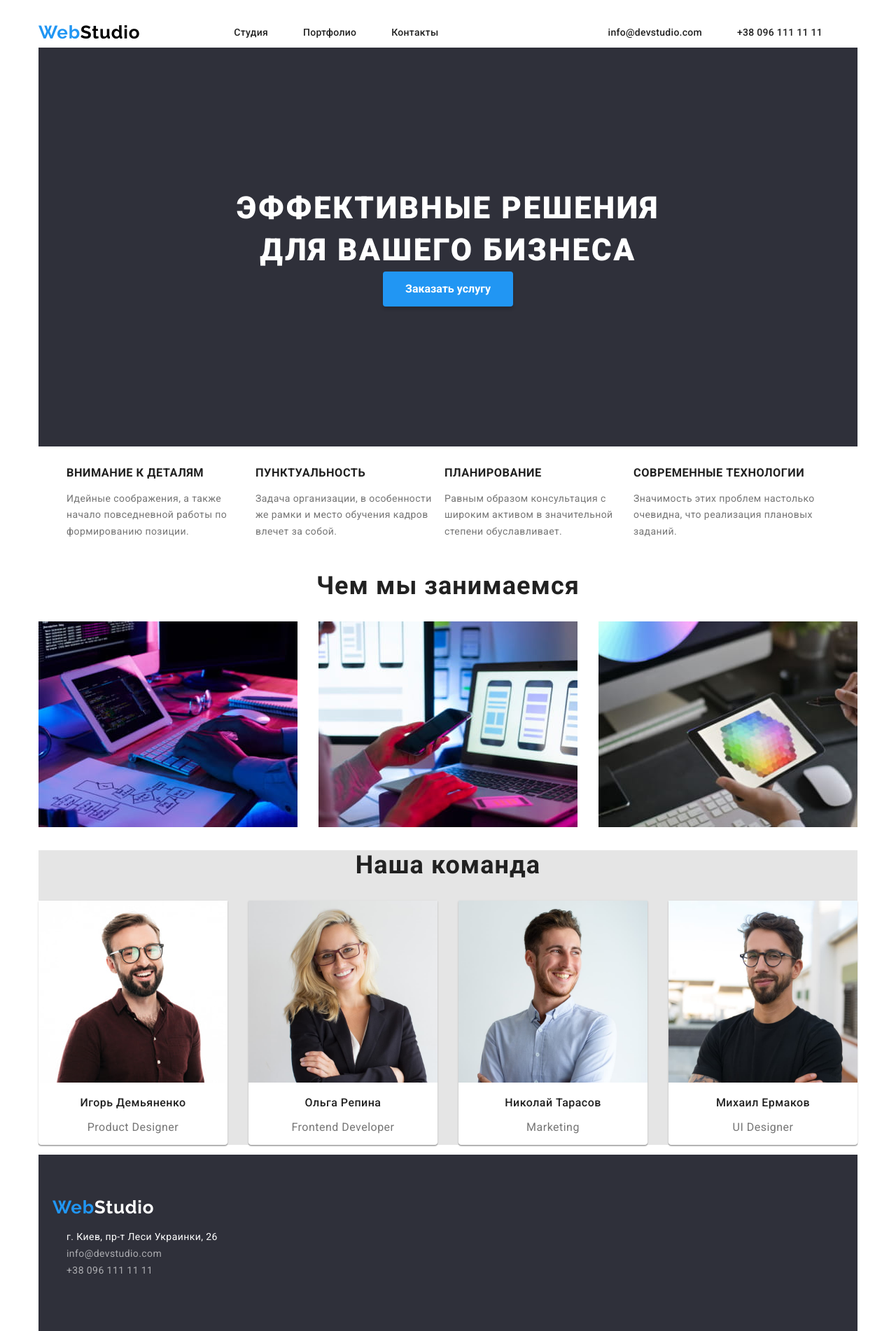
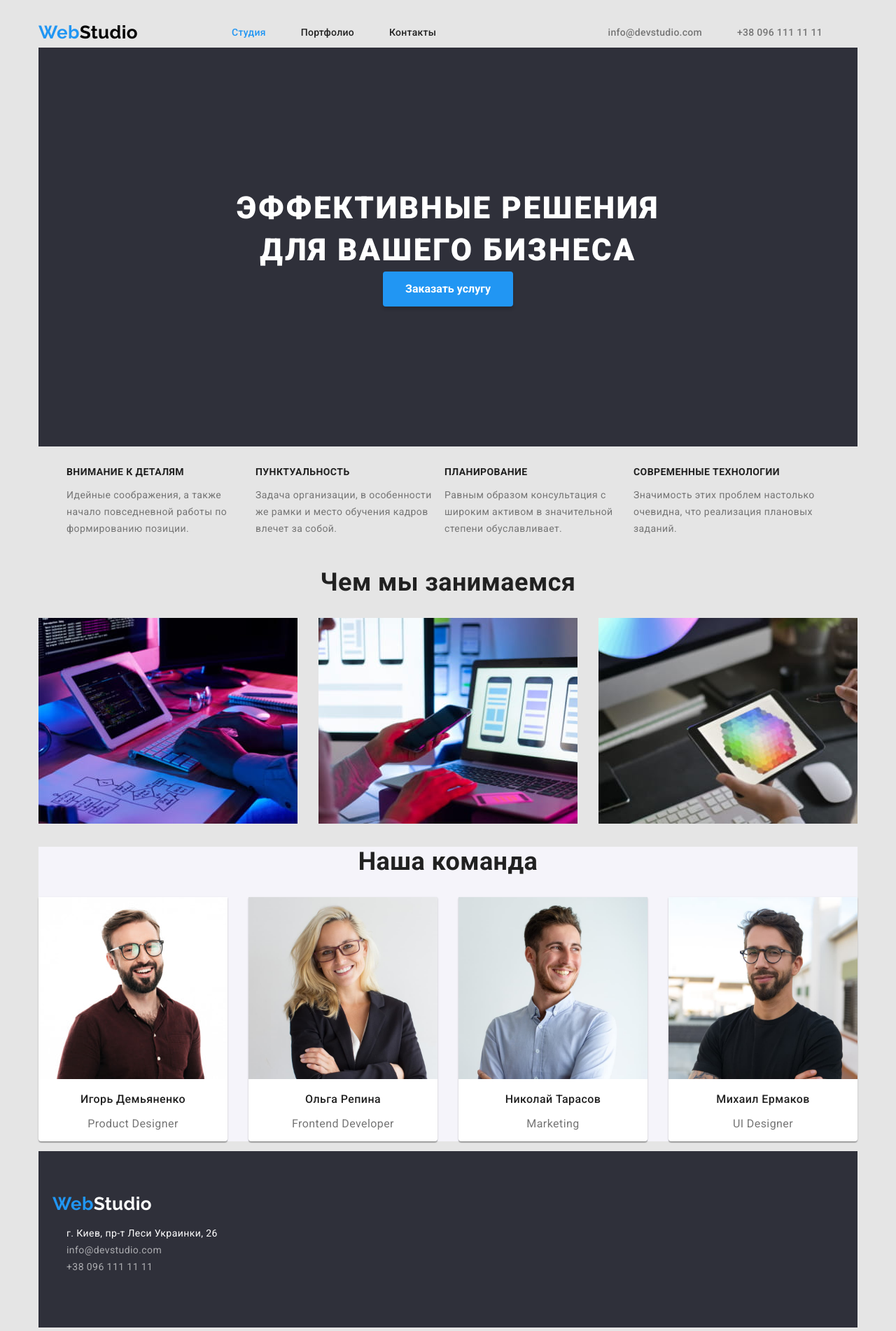
Before and after one commit to Shumytska/goit-markup-hw-02, a plain HTML site: page index.html in a window 1280 px wide. Shown: the whole page at 70% size. Drawn offline with Linux system fonts and the light colour scheme.

Commit message:
правки у стилях

```diff
--- a/css/style.css
+++ b/css/style.css
@@ -7,12 +7,17 @@
     --primary-bgc: #E5E5E5;
     --secondary-bgc: #2F303A;
     --primary-fsz: 14px;
+    --color-logo-black: #000000;
+    --color-logo-white: #FFFFFF;
 }
 
 
 body {
     font-size: var(--primary-fsz);
     font-family: var(--primary-font);
+    letter-spacing: 0.03em;
+    color: var(--primary-color);
+    background-color: var(--primary-bgc);
 }
 
 
@@ -48,9 +53,8 @@ body {
     text-decoration: none;
     font-weight: 700;
     font-size: 26px;
-    line-height: 31px;
-    letter-spacing: 0.03em;
-    color: #000000;
+    line-height: 1.19;
+    color: var(--color-logo-black);
 
 }
 
@@ -74,8 +78,7 @@ body {
 }
 
 
-.navigation-link,
-.contact-link {
+.navigation-link {
     color: var(--secondary-color);
     font-weight: 500;
     line-height: 16px;
@@ -83,7 +86,16 @@ body {
     text-decoration: none;
 }
 
+.navigation-link.current {
+    color: var(--accent-color);
+}
+
 .contact-link {
+    color: var(--primary-color);
+    font-weight: 500;
+    line-height: 16px;
+    letter-spacing: 0.02em;
+    text-decoration: none;
     margin-right: 50px;
 }
 
@@ -111,7 +123,7 @@ body {
 
 .hero-title {
     width: 696px;
-    color: #fff;
+    color: var(--color-logo-white);
     font-weight: 900;
     font-size: 44px;
     line-height: 1.36;
@@ -122,7 +134,7 @@ body {
 
 .hero-button {
     background-color: var(--accent-color);
-    color: #fff;
+    color: var(--color-logo-white);
     border:none;
     box-shadow: 0px 4px 4px rgba(0, 0, 0, 0.15);
     border-radius: 4px;
@@ -153,9 +165,9 @@ body {
 }
 
 .benefits-item-title {
+    font-size: 14px;
     font-weight: 700;
     line-height: 16px;
-    letter-spacing: 0.03em;
     text-transform: uppercase;
     color: var(--secondary-color);
 }
@@ -163,8 +175,6 @@ body {
 .benefits-item-descr {
     font-weight: 400;
     line-height: 1.71;
-    letter-spacing: 0.03em;
-    color: var(--primary-color);
 }
 
 /* work */
@@ -178,7 +188,6 @@ body {
     font-size: 36px;
     line-height: 42px;
     text-align: center;
-    letter-spacing: 0.03em;
     color: var(--secondary-color);
 }
 
@@ -195,7 +204,7 @@ body {
 
 .team {
     margin: 0 auto;
-    background-color: var(--primary-bgc);
+    background-color: #F5F4FA;;
 }
 
 .team-title {
@@ -203,7 +212,6 @@ body {
     font-size: 36px;
     line-height: 42px;
     text-align: center;
-    letter-spacing: 0.03em;
     color: var(--secondary-color);
 }
 
@@ -215,7 +223,7 @@ body {
 
 .team-item {
     margin-right: 30px;
-    background: #FFFFFF;
+    background: var(--color-logo-white);
     box-shadow: 0px 1px 3px rgba(0, 0, 0, 0.12), 0px 1px 1px rgba(0, 0, 0, 0.14), 0px 2px 1px rgba(0, 0, 0, 0.2);
     border-radius: 0px 0px 4px 4px;
 }
@@ -226,7 +234,6 @@ body {
     font-size: 16px;
     line-height: 19px;
     text-align: center;
-    letter-spacing: 0.03em;
     color: var(--secondary-color);
 }
 
@@ -235,8 +242,6 @@ body {
     font-size: 16px;
     line-height: 19px;
     text-align: center;
-    letter-spacing: 0.03em;
-    color: var(--primary-color);
 }
 
 /* projects */
@@ -269,22 +274,20 @@ body {
     font-size: 16px;
     line-height: 1.62;
     text-align: center;
-    letter-spacing: 0.03em;
     color: var(--secondary-color);
 }
 
 .filters-item-btn:hover {
     padding: 6px 22px;
     border: none;
-    background: #2196F3;
+    background: var(--accent-color);
     box-shadow: 0px 3px 1px rgba(0, 0, 0, 0.1), 0px 1px 2px rgba(0, 0, 0, 0.08), 0px 2px 2px rgba(0, 0, 0, 0.12);
     border-radius: 4px;
     font-weight: 500;
     font-size: 16px;
     line-height: 1.62;
     text-align: center;
-    letter-spacing: 0.03em;
-    color: #FFFFFF;
+    color: var(--color-logo-white);
 }
 
 .project-list {
@@ -318,8 +321,6 @@ body {
     font-weight: 400;
     font-size: 16px;
     line-height: 1.88;
-    letter-spacing: 0.03em;
-    color: var(--primary-color);
 }
 
 /* footer */
@@ -336,7 +337,6 @@ body {
     font-weight: 400;
     font-size: 14px;
     line-height: 1.71;
-    letter-spacing: 0.03em;
 }
 
 .footer-logo {
@@ -344,8 +344,7 @@ body {
     font-weight: 700;
     font-size: 26px;
     line-height: 31px;
-    letter-spacing: 0.03em;
-    color: #FFFFFF;
+    color: var(--color-logo-white);
     text-decoration: none;
     margin-left: 20px;
 }
@@ -359,8 +358,7 @@ body {
     font-weight: 400;
     font-size: 14px;
      line-height: 1.71;
-    letter-spacing: 0.03em;
-    color: #FFFFFF;
+    color: var(--color-logo-white);
 }
 
 .footer-list-contact {
@@ -368,6 +366,5 @@ body {
     font-weight: 400;
     font-size: 14px;
     line-height: 1.71;
-    letter-spacing: 0.03em;
     color: rgba(255, 255, 255, 0.6);
 }
--- a/index.html
+++ b/index.html
@@ -19,7 +19,7 @@
 				<a href="./index.html" class="logo"><span class="logo-part">Web</span>Studio</a>
 				<ul class="navigation-list list">
 					<li class="navigation-item">
-						<a href="#" class="navigation-link">Студия</a>
+						<a href="./index.html" class="navigation-link current">Студия</a>
 					</li>
 					<li class="navigation-item">
 						<a href="./portfolio.html" class="navigation-link">Портфолио</a>
```
Also changed, not shown: portfolio.html (+1 -1 lines).
